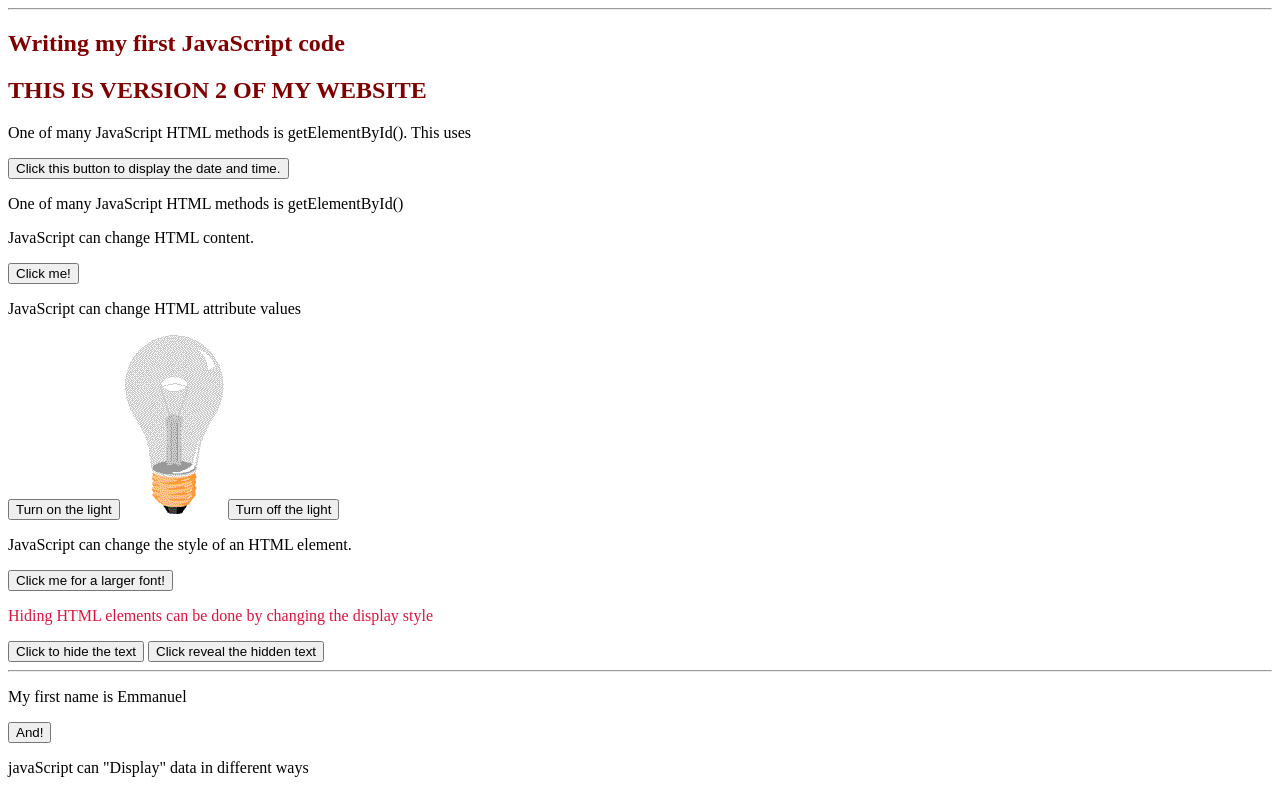
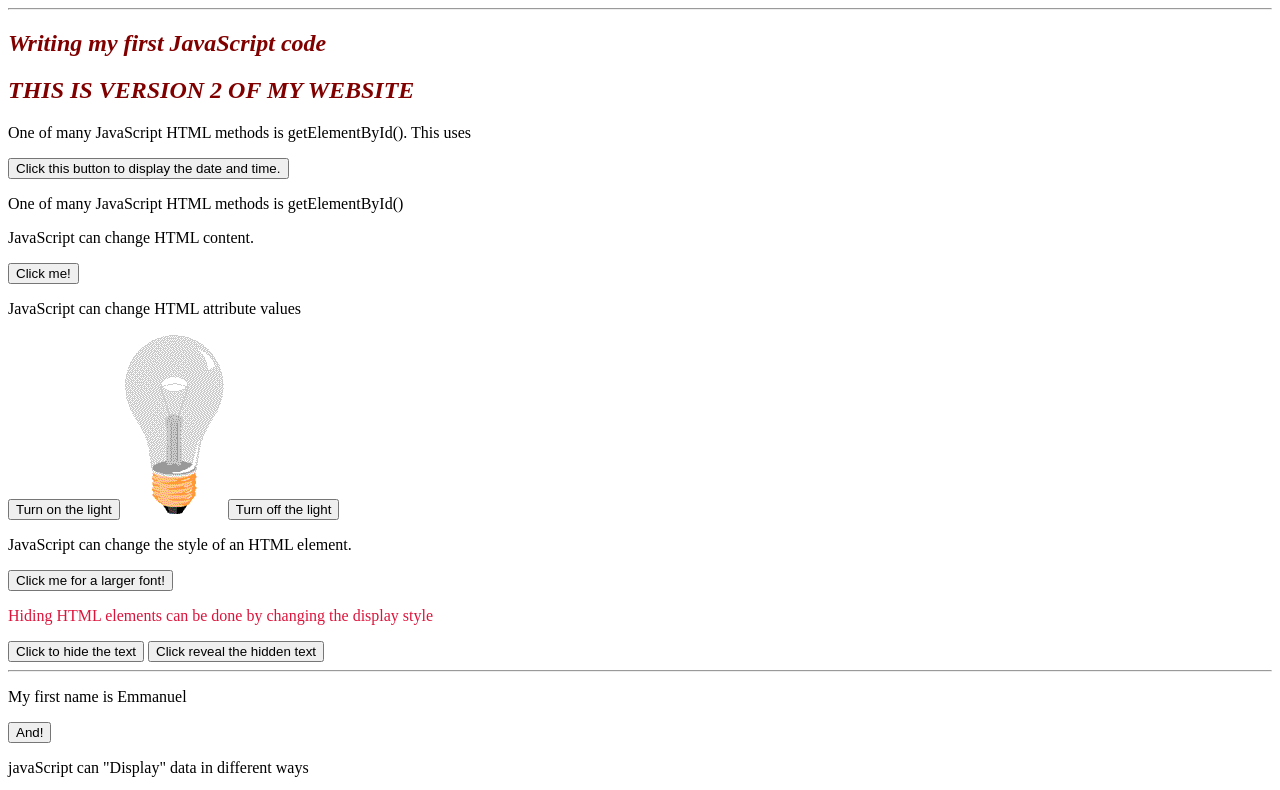
Before and after one commit to emmanuel-nnodim/CI-CD-Pipeline-v1, a plain HTML site: page index.html in a window 1280 px wide. Shown: the top 790 px of the page. Drawn offline with Linux system fonts and the light colour scheme.

Commit message:
updated the font size and style

```diff
--- a/index.html
+++ b/index.html
@@ -36,7 +36,8 @@
 
         h2{
             color:maroon;
-
+            font-style: oblique;
+            font-size:x-large;
         }
         h2:hover,
         button:hover{
```
